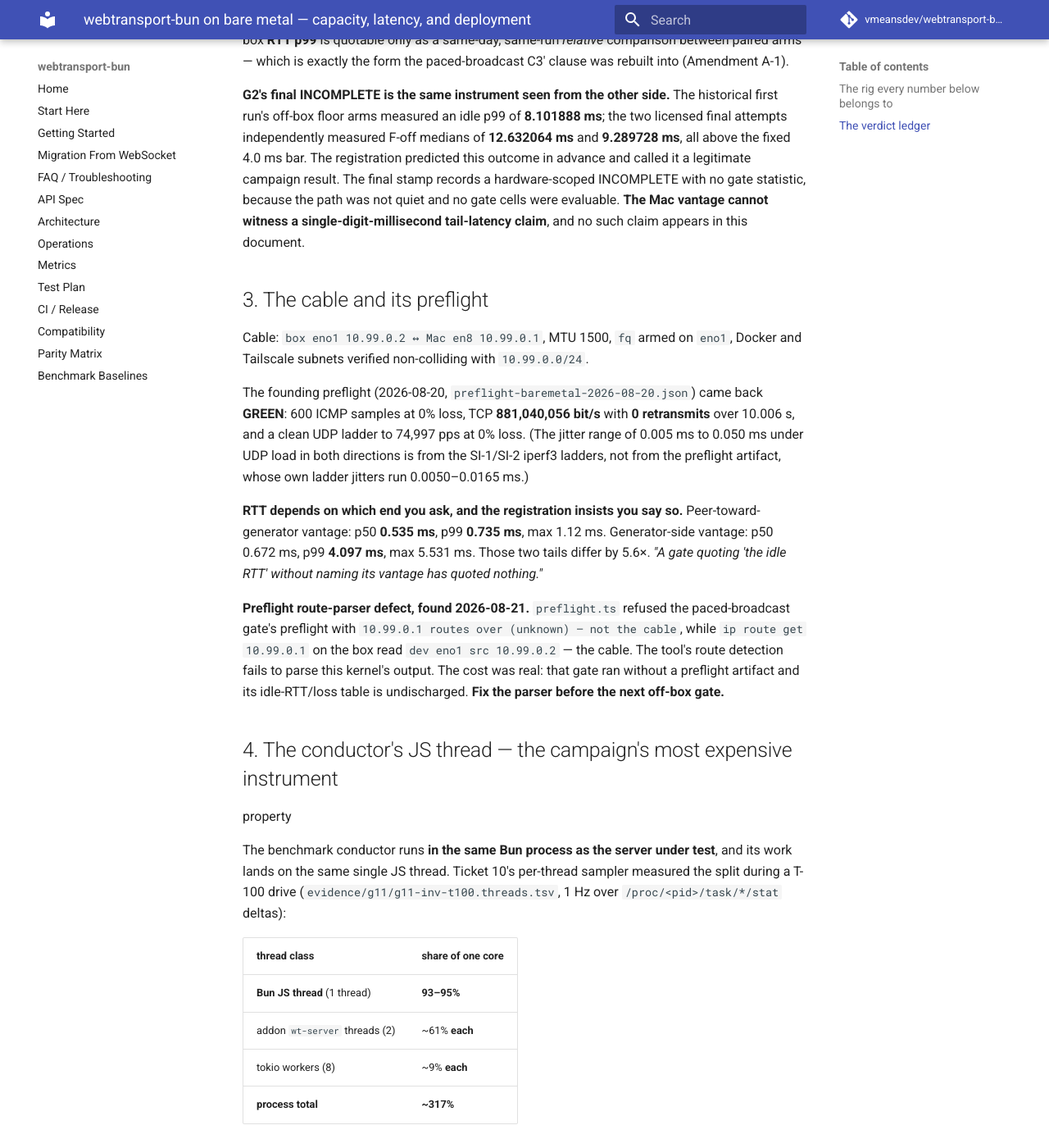
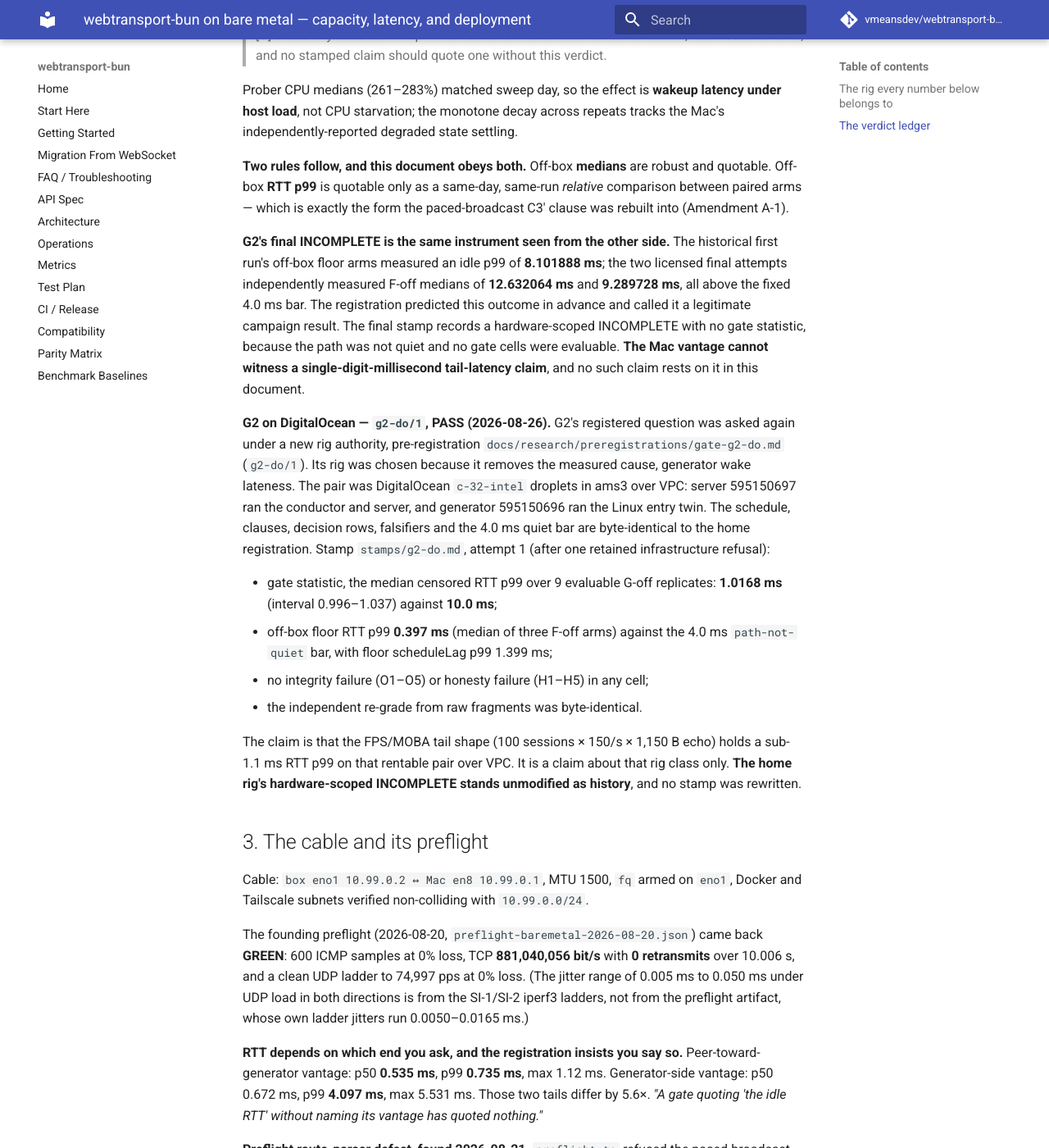
Before and after one commit to vmeansdev/webtransport-bun, an MkDocs documentation site: the page built from docs/research/2026-08-21-bare-metal-capacity.md, in a window 1280 px wide and 1400 px high, scrolled down 25820 px. Shown: the whole window at 82% size. Built offline with MkDocs 1.6.1 and Material for MkDocs 9.7.7, drawn with Linux system fonts in a browser that asks for light colours; comment, search, counter and statistics services are not loaded; some of the changed text lies outside the part shown.

Commit message:
Record the g2-do/1 PASS as G2's verdict in the capacity chapter
G2's question was answered on 2026-08-26 under g2-do/1 on a DigitalOcean
c-32-intel pair in ams3, but the chapter still showed only the home rig's
hardware-scoped INCOMPLETE. The status line, the G2 ledger row and the G2
note now carry the PASS (gate RTT p99 1.0168 ms against 10.0 ms, floor
0.397 ms against the unchanged 4.0 ms quiet bar), cite stamps/g2-do.md,
and keep the home INCOMPLETE as history. No stamp is rewritten.

Co-Authored-By: Claude Opus 5.5 <noreply@anthropic.com>
Claude-Session: https://claude.ai/code/session_01K2GtrXJHQmc4MXSpwUgwdk

```diff
--- a/docs/research/2026-08-21-bare-metal-capacity.md
+++ b/docs/research/2026-08-21-bare-metal-capacity.md
@@ -13,8 +13,12 @@ the steady realm passed S1–S5 at 40,000 sessions, and the raid-hotspot and
 reconnect-storm arms passed there under `g6-sharded-arms/1`. G6-04's
 single-instance **valid MISS** (`g6-mmo-closeout/1`, home rig, all three
 arms) stays on record as history; see the G6 headline verdict below. The
-remaining terminal exceptions are G2's **hardware-scoped INCOMPLETE, FINAL**
-and G11-T's dual reading **C6-app MISS (final) · C6-wire PASS**. These are reported with
+**G2 is a PASS under `g2-do/1` (2026-08-26)** on a DigitalOcean
+`c-32-intel` pair in ams3: gate RTT p99 1.0168 ms against 10.0 ms, floor
+0.397 ms against the unchanged 4.0 ms quiet bar. The home rig's
+**hardware-scoped INCOMPLETE, FINAL** stays on record as history; see the
+G2 note below. The remaining terminal exception is G11-T's dual reading
+**C6-app MISS (final) · C6-wire PASS**. These are reported with
 the same weight as the passes: the campaign's bar was *"every gate reaches a
 terminally accounted disposition"*, not *"every gate passes."*
 
@@ -44,7 +48,7 @@ corroboration.
 | Gate | Verdict, in one line | Stamp |
 |---|---|---|
 | **G1 — GPS session scale** | **PASS**, all five clauses: 10,000 sessions, ingest p99 **2.576 ms**, delivery **1.000000**, memory **~126.5 KB/session** linear | `stamps/g1.md` §9.6 |
-| **G2 — FPS/MOBA tail latency** | **hardware-scoped INCOMPLETE, FINAL** after the two licensed valid attempts: F-off raw RTT p99 medians **12.632064 ms** (attempt 1) and **9.289728 ms** (attempt 2), each above the fixed 4.0 ms `path-not-quiet` bar. No gate PASS/MISS statistic exists because the gate had no evaluable cells; no third attempt or lower bar is authorized | `stamps/g2.md` §9.10.3, §9.10.6 |
+| **G2 — FPS/MOBA tail latency** | **PASS under `g2-do/1`** (2026-08-26, DigitalOcean `c-32-intel` pair in ams3, VPC; conductor+server and generator on separate droplets): gate statistic (median censored RTT p99, 9 evaluable G-off replicates) **1.0168 ms** against **10.0 ms**; off-box floor RTT p99 **0.397 ms** against the unchanged 4.0 ms `path-not-quiet` bar; no integrity or honesty failure; thresholds byte-identical to the home registration; independent re-grade byte-identical. History: on the home rig, **hardware-scoped INCOMPLETE, FINAL** after the two licensed valid attempts: F-off raw RTT p99 medians **12.632064 ms** (attempt 1) and **9.289728 ms** (attempt 2), each above the fixed 4.0 ms `path-not-quiet` bar. No gate PASS/MISS statistic exists because the gate had no evaluable cells; no third attempt or lower bar is authorized | `stamps/g2-do.md`; history `stamps/g2.md` §9.10.3, §9.10.6 |
 | **G3 — camera / bursty egress** | **PASS, with C3 = `CEILING-MOVED`**: egress one-way p99 **1.491 ms** (median of 5 blocks) against a 33.3 ms bar; GSO **and** GRO active at 64 segments, `sndbufErrors` 0 on all 30 steps. C3 states no lever value in milliseconds — for the third time across three registrations | `stamps/g3.md` §9.6, C2/C4 |
 | **G4 — SFU fan-out** | **PASS**: **16,509/s** forward egress inside a 30 Hz frame gate, p99 **10.879 ms**, delivery **1.0000**. Stated as a *rate* bound — "the 50 is incidental to that number, not causal" | `stamps/g4.md` §9.6 |
 | **G5 — bulk / VOD** | **PASS**, all six clauses, graded on the knob-**on** `P-batch` cell: **1.2505 Gbps** delivered against a 1.000 Gbps bar, sourcing 100.037% of its registered 1.25 Gbps offer. Separately — disclosed, not gating — the knob-**off** `P-control` cell delivered **1.1473 Gbps**, falsifying the registered prediction that knob-off would fall short of 1.000 Gbps. The unpaced `A6` window probe is **force-stripped** and licenses nothing | `stamps/g5.md` §9.6 clause 2, §6 P5 |
@@ -1033,7 +1037,29 @@ registration predicted this outcome in advance and called it a legitimate
 campaign result. The final stamp records a hardware-scoped INCOMPLETE with no
 gate statistic, because the path was not quiet and no gate cells were
 evaluable. **The Mac vantage cannot witness a single-digit-millisecond
-tail-latency claim**, and no such claim appears in this document.
+tail-latency claim**, and no such claim rests on it in this document.
+
+**G2 on DigitalOcean — `g2-do/1`, PASS (2026-08-26).** G2's registered
+question was asked again under a new rig authority, pre-registration
+`docs/research/preregistrations/gate-g2-do.md` (`g2-do/1`). Its rig was
+chosen because it removes the measured cause, generator wake lateness. The
+pair was DigitalOcean `c-32-intel` droplets in ams3 over VPC: server
+595150697 ran the conductor and server, and generator 595150696 ran the
+Linux entry twin. The schedule, clauses, decision rows, falsifiers and the
+4.0 ms quiet bar are byte-identical to the home registration. Stamp
+`stamps/g2-do.md`, attempt 1 (after one retained infrastructure refusal):
+
+- gate statistic, the median censored RTT p99 over 9 evaluable G-off
+  replicates: **1.0168 ms** (interval 0.996–1.037) against **10.0 ms**;
+- off-box floor RTT p99 **0.397 ms** (median of three F-off arms) against
+  the 4.0 ms `path-not-quiet` bar, with floor scheduleLag p99 1.399 ms;
+- no integrity failure (O1–O5) or honesty failure (H1–H5) in any cell;
+- the independent re-grade from raw fragments was byte-identical.
+
+The claim is that the FPS/MOBA tail shape (100 sessions × 150/s × 1,150 B
+echo) holds a sub-1.1 ms RTT p99 on that rentable pair over VPC. It is a
+claim about that rig class only. **The home rig's hardware-scoped
+INCOMPLETE stands unmodified as history**, and no stamp was rewritten.
 
 ## 3. The cable and its preflight
 
```
